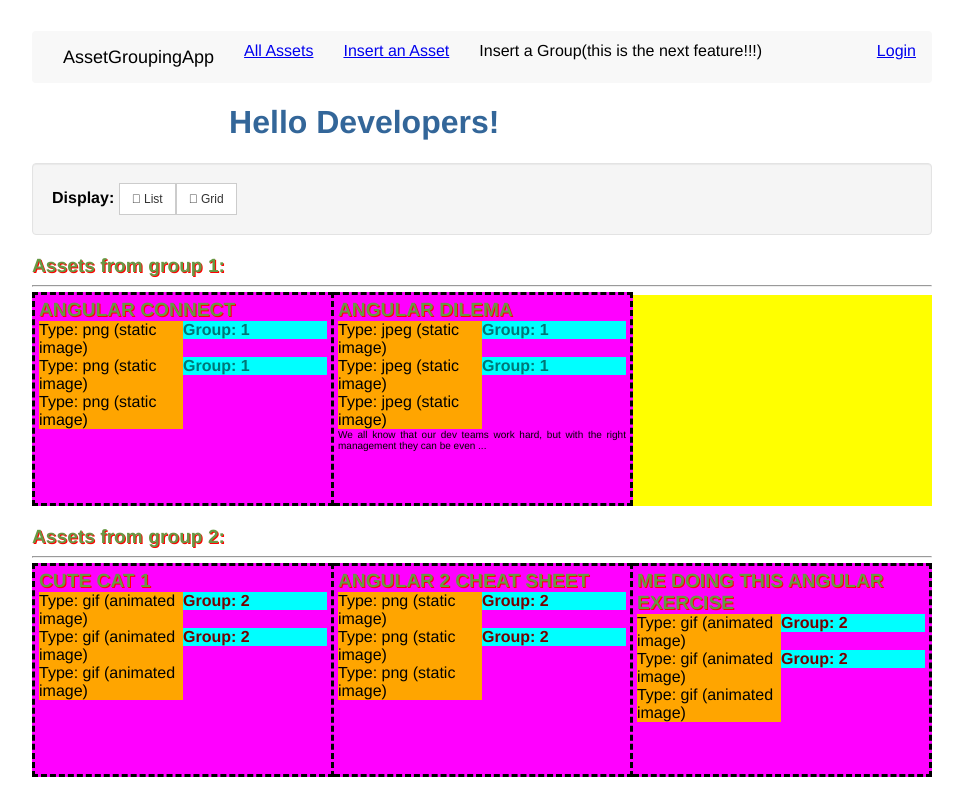
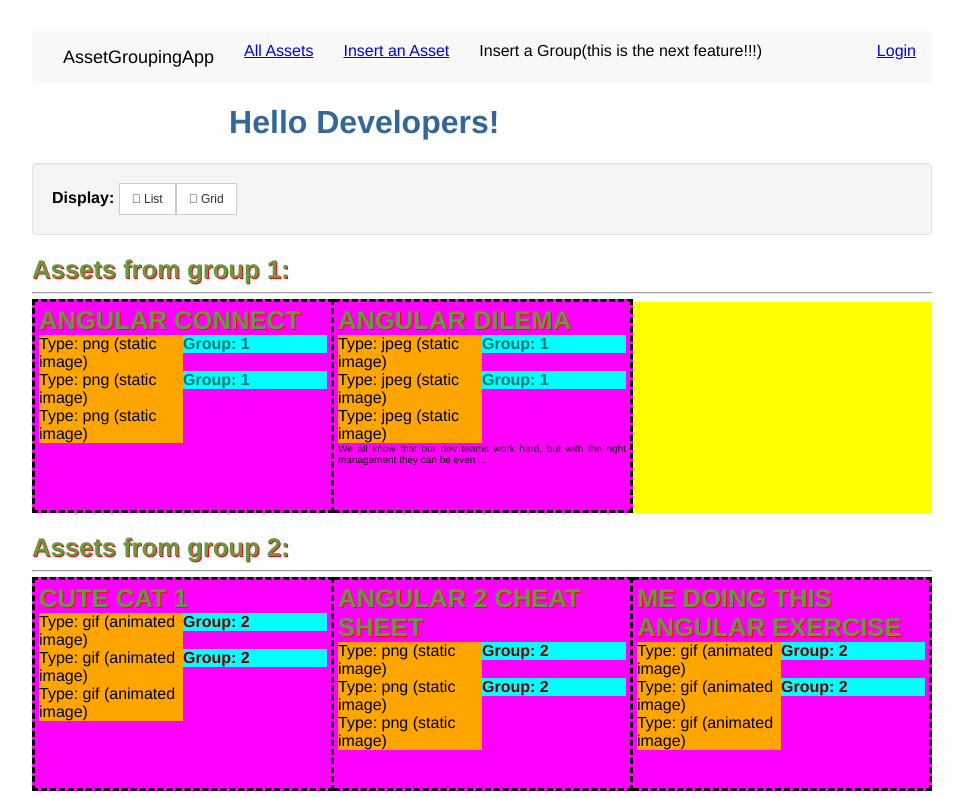
Before and after one commit to dalabarda/angular-asset-grouping-app-exercise, an Angular app: page /events in a window 1280 px wide. Shown: the top 798 px of the page, without its empty margins (158-1121 px from the left). Built offline with nearby package versions, Linux system fonts and the light colour scheme.

Commit message:
1 file modified

```diff
--- a/src/styles.css
+++ b/src/styles.css
@@ -5,7 +5,6 @@
   margin-top: 1%;
   width: 85%;
   max-width: 900px;
-
   font-family: Helvetica;
 }
 
@@ -14,7 +13,7 @@
 }
 
 h2 {
-  font-size: 1.2em;
+  font-size: 2.0vw;
   color: #694;
   margin: 0px;
   text-shadow: 1px 1px red;
@@ -23,7 +22,6 @@
 button {
   color: #555;
 }
-
 
 
 /* https://fontawesome.com/icons?d=gallery */
@@ -50,11 +48,6 @@
     content: "\f00a"
 }
 
-/* LIST */
-/* .fa-bars:before {
-    content: "\f0c9"
-} */
-
 .fa-bars:before {
     content: "\f000"
 }
```
